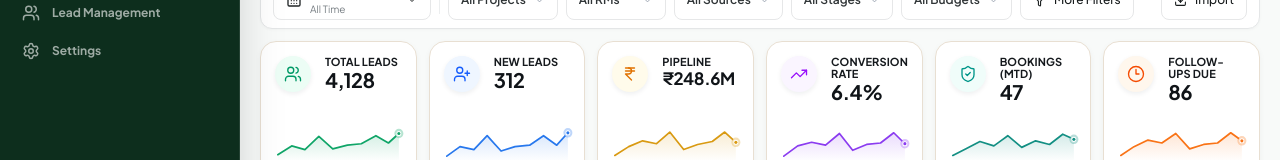
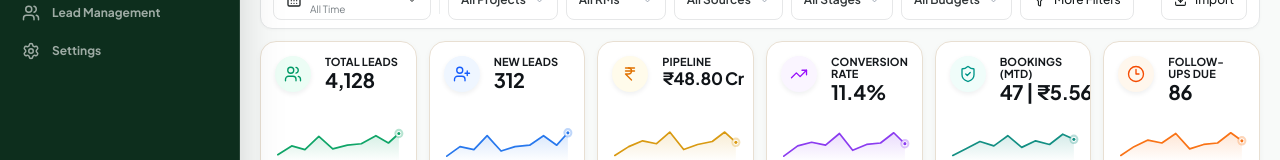
Before and after one commit to Mithali123/VasiyamHomeCrm, a Next.js app: page /dashboard in a window 1280 px wide. Shown: the part 121-281 px from the top of the page. Built offline with nearby package versions, Linux system fonts and the light colour scheme.

Commit message:
Update dashboard mock data

```diff
--- a/src/mock/dashboard.ts
+++ b/src/mock/dashboard.ts
@@ -24,9 +24,9 @@ export const projects = [
 export const kpiData: KPIItem[] = [
   { label: "Total Leads", value: "4,128", change: "12.4%", detail: "vs last month", tone: "green" },
   { label: "New Leads", value: "312", change: "12.1%", detail: "vs last month", tone: "blue" },
-  { label: "Pipeline", value: "₹248.6M", change: "13.2%", detail: "vs last month", tone: "gold" },
-  { label: "Conversion Rate", value: "6.4%", change: "0.3%", detail: "vs last month", tone: "purple" },
-  { label: "Bookings (MTD)", value: "47", change: "5%", detail: "vs last month", tone: "teal" },
+  { label: "Pipeline", value: "₹48.80 Cr", change: "13.2%", detail: "vs last month", tone: "gold" },
+  { label: "Conversion Rate", value: "11.4%", change: "1.6%", detail: "vs industry benchmark 8.2%", tone: "purple" },
+  { label: "Bookings (MTD)", value: "47 | ₹5.56 Cr", change: "5%", detail: "vs last month", tone: "teal" },
   { label: "Follow-ups Due", value: "86", detail: "21 overdue  •  65 today", tone: "orange" },
 ];
 
```
